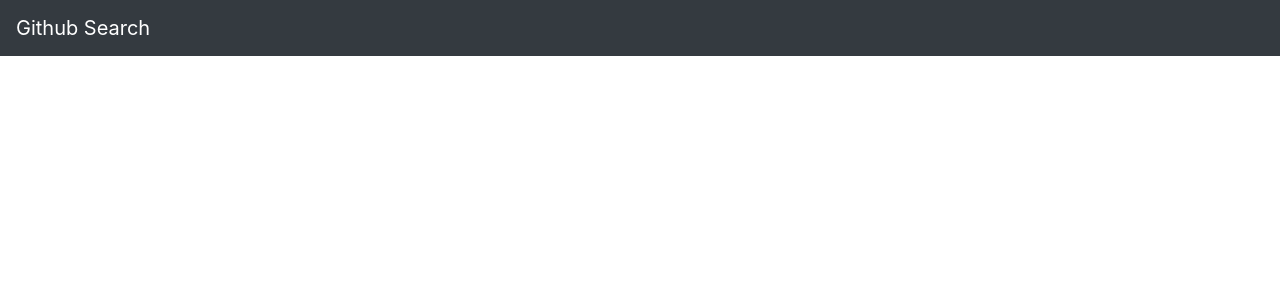
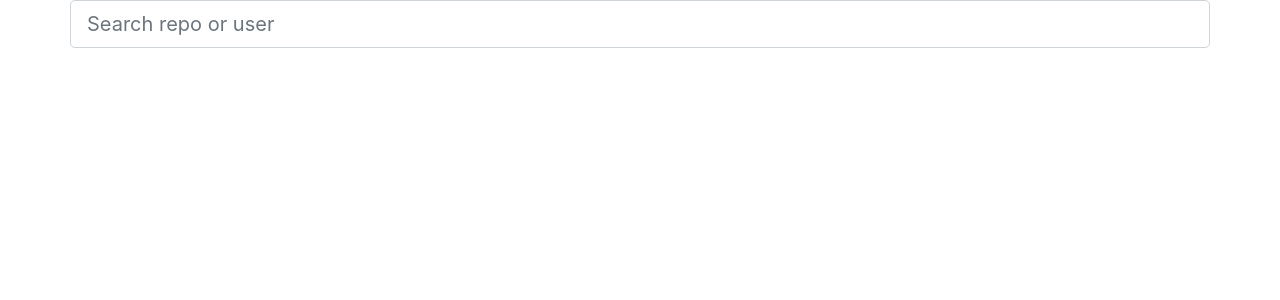
Before and after one commit to kavata9/GitHubsearch, an Angular app: page / in a window 1280 px wide. Shown: the top 300 px of the page. Built offline with nearby package versions, Linux system fonts and the light colour scheme.

Commit message:
add changes to search button

```diff
--- a/src/app/app.component.html
+++ b/src/app/app.component.html
@@ -1,6 +1,3 @@
-<nav class="navbar fixed-top navbar-dark bg-dark">
-    <a class="navbar-brand" href="#">Github Search</a>
-  </nav>
-  <div class="container">
+<div class="container">
     <app-profile></app-profile>
-  </div>
+    </div>
```
